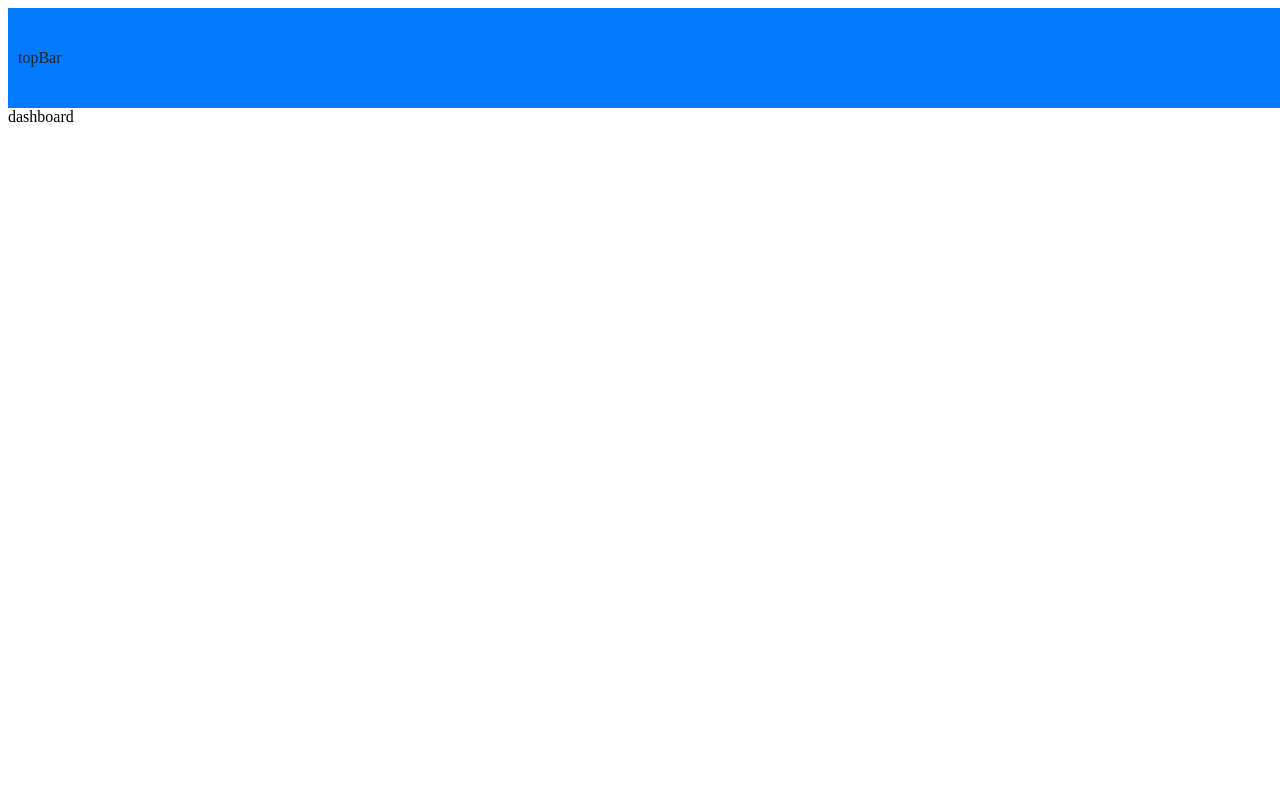
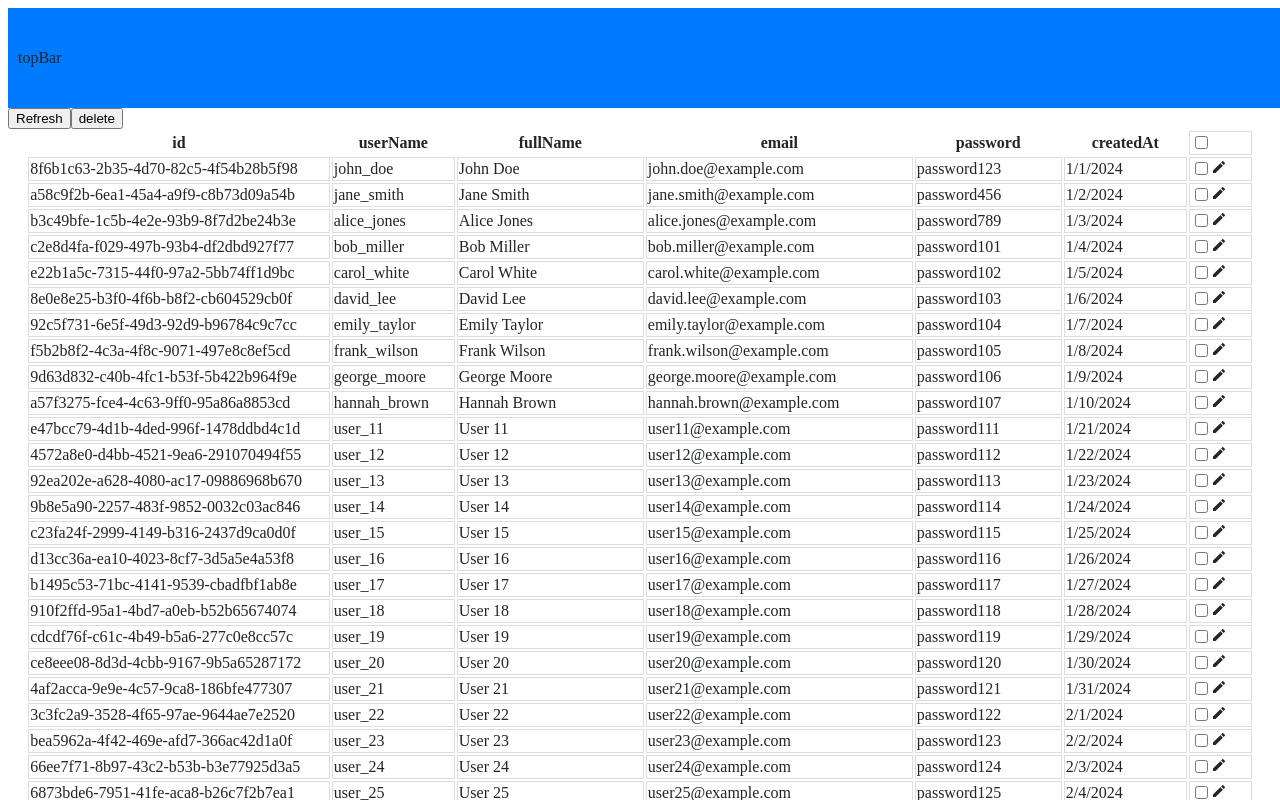
Before and after one commit to MosheRW/UMS, a React (Create React App) app: page /dashboard in a window 1280 px wide. Shown: the top 800 px of the page. Built offline with nearby package versions, Linux system fonts and the light colour scheme.

Commit message:
✨ feat(Dashboard): careate the dashboard

```diff
--- /dev/null
+++ b/src/components/dashboardComopnenet/dashboardComopnenet.style.ts
@@ -0,0 +1,76 @@
+import styled, { css } from "styled-components";
+
+
+
+export const TableContainer = styled.div`
+display: flex;
+flex-direction:row;
+justify-content: space-evenly;
+/* background-color:  ${({ theme }) => theme.firstComponentsColor}; */
+`;
+
+
+export const Table = styled.table``;
+
+export const TableCellCss = css`
+/* width: 30ch; */
+/* padding-right: 3ch; */
+`;
+
+export const TableHeader = styled.thead``;
+export const HeaderCell = styled.th`
+${TableCellCss}
+`;
+
+
+export const TableBody = styled.tbody`
+border: 1px solid #ddd;
+
+`;
+
+export const TableRow = styled.tr<{ $odd: boolean }>`
+background-color: ${({ theme }) => props => props.$odd ? theme.secondComponentsColorTransperent : theme.thirdComponentsColorTransperent};
+color: ${({ theme }) => props => props.$odd ? theme.primaryTextColor : theme.secondaryTextColor};
+color:  ${({ theme }) => theme.primaryTextColor};
+text-align: ${({ theme }) => theme.alignText};
+border-style: solid;
+/* border-radius:  ${({ theme }) => theme.borderRadius}; */
+border-color:  ${({ theme }) => theme.borderColor};
+border-width:  ${({ theme }) => theme.borderWidth};
+
+`;
+
+export const TableCell = styled.td<{ $length?: number }>`
+${TableCellCss}
+width: ${({ $length }) => $length && `${$length}ch` || '30ch'};
+padding-right: 3ch;
+border: 1px solid #ddd;
+
+/* border-style: solid; */
+/* border-radius:  ${({ theme }) => theme.borderRadius};
+border-color:  ${({ theme }) => theme.borderColor};
+border-width:  ${({ theme }) => theme.borderWidth}; */
+
+overflow: hidden;
+text-overflow: ellipsis;
+white-space: nowrap;
+
+`;
+
+export const InputCheckMark = styled.input.attrs({ type: 'checkbox' })`
+align-self: center;
+
+`;
+
+
+export const EditUserContainer = styled.div`
+display: flex;
+position: sticky;
+right: 0;
+top: 15vh;
+height: 80vh;
+/* justify-content: space-around; */
+
+
+/* width: 30vw; */
+`;
--- /dev/null
+++ b/src/components/dashboardComopnenet/dashboardComopnenet.tsx
@@ -0,0 +1,138 @@
+import React, { useCallback, useEffect, useMemo } from "react";
+import { User } from "../../types/user/user";
+import { EditUserContainer, HeaderCell, InputCheckMark, Table, TableBody, TableCell, TableContainer, TableHeader, TableRow } from "./dashboardComopnenet.style";
+import { MdEdit } from "react-icons/md";
+import EditUserComponenet from "../editUserComponenet/editUserComponenet";
+import { set } from "react-hook-form";
+
+
+
+
+interface Dict {
+  [key: string]: boolean;
+}
+
+
+interface DashboardComponent {
+  users: User[]
+}
+
+export default function DashboardComponent({ ...props }: DashboardComponent) {
+
+  //props
+  const [dataChanged, setDataChanged] = React.useState<boolean>(false);
+  const [usersDataDict, setUsersDataDict] = React.useState<Dict>({});
+  const [selectAll, setSelectAll] = React.useState<boolean>(false);
+  // const [onEdit, setOnEdit] = React.useState<boolean>(false);
+  const [user2Edit, setUser2Edit] = React.useState<User | null>(null);
+
+  const usersData = useMemo(() => {
+
+    const dict: Dict = {}
+    props.users.forEach((user) => { dict[user.id] = false });
+    setUsersDataDict(dict);
+    return props.users;
+  }, [dataChanged]);
+
+  //hooks
+  useEffect(() => {
+    console.log({ usersDataDict });
+  }
+    , [usersDataDict]);
+
+  //consts
+
+
+  //states
+
+
+  //helpers
+
+
+
+  //handlers
+  function checkboxHandler(id: string) {
+    return () => {
+      console.log({ id });
+      const dict = { ...usersDataDict };
+      dict[id] = !dict[id];
+      setUsersDataDict(dict);
+
+      if (selectAll) {
+        setSelectAll(false);
+      }
+    }
+  };
+
+  function headerCheckboxHandler() {
+    console.log('hello');
+    if (selectAll) {
+      setSelectAll(false);
+      const dict: Dict = {}
+      props.users.forEach((user) => { dict[user.id] = false });
+      setUsersDataDict(dict);
+    } else {
+      setSelectAll(true);
+      const dict: Dict = {}
+      props.users.forEach((user) => { dict[user.id] = true });
+      setUsersDataDict(dict);
+    }
+
+  }
+
+  //components
+  function UserRecordComponent(user: User, index: number) {
+    return (<TableRow $odd={index % 2 === 1} key={'user :' + user.id}>
+      <TableCell>{user.id}</TableCell>
+      <TableCell $length={12}>{user.userName}</TableCell>
+      <TableCell $length={20}>{user.fullName}</TableCell>
+      <TableCell>{user.email}</TableCell>
+      <TableCell $length={15}>{user.password}</TableCell>
+      <TableCell $length={12}>{user.createdAt.toLocaleDateString()}</TableCell>
+      <TableCell $length={0.01}>
+        <InputCheckMark checked={usersDataDict[user.id]} onChange={checkboxHandler(user.id)} />
+        <MdEdit onClick={() => {
+          user2Edit && setUser2Edit(null);
+          setUser2Edit(user);
+          console.log(user);
+        }} />
+      </TableCell>
+
+    </TableRow>);
+  }
+
+  return (
+    <>
+      <button onClick={() => setDataChanged(!dataChanged)}>Refresh</button>
+      <button onClick={() => { }}>delete</button>
+
+      <TableContainer>
+        <Table>
+          <TableHeader>
+            <TableRow $odd={0 % 2 === 1}>
+              {Object.keys(usersData[0]).map((key) =>
+                <HeaderCell key={key}>{key}</HeaderCell>)
+              }
+              <TableCell $length={0.01}><InputCheckMark checked={selectAll} onChange={headerCheckboxHandler} /></TableCell>
+
+            </TableRow>
+          </TableHeader>
+
+          <TableBody>
+            {usersData.map(UserRecordComponent)}
+          </TableBody>
+        </Table>
+
+
+        {user2Edit &&
+          <EditUserContainer>
+            <EditUserComponenet user={user2Edit} onSubmit={(user) => setUser2Edit(null)} />
+          </EditUserContainer>
+        }
+
+
+      </TableContainer>
+
+    </>
+  );
+}
--- /dev/null
+++ b/src/components/editUserComponenet/editUserComponenet.style.ts
@@ -0,0 +1,46 @@
+import styled, { css } from "styled-components";
+export enum Display {
+    side,
+    popUp,
+    fullScreen
+}
+
+export const Container = styled.div<{
+    $displayVersion?: Display
+}>`
+display: flex;
+flex-direction: column;
+justify-content: center;
+align-items: center;
+background-color: ${({ theme }) => theme.primaryColorTransperent};
+
+
+`;
+
+export const Form = styled.form`
+display: flex;
+flex-direction: column;
+justify-content: center;
+align-items: center;
+background-color: ${({ theme }) => theme.primaryColorTransperent};
+border: 1px solid black;
+/* width: fit-content; */
+`;
+
+const Input = css``;
+
+export const InputText = styled.input.attrs({ type: 'text' })`
+${Input}
+`;
+
+export const InputEmail = styled.input.attrs({ type: 'email' })`
+${Input}
+`;
+
+export const InputPassword = styled.input.attrs({ type: 'password' })`
+${Input}
+`;
+
+export const Label = styled.label`
+
+`;
--- /dev/null
+++ b/src/components/editUserComponenet/editUserComponenet.tsx
@@ -0,0 +1,55 @@
+import react, { use, useEffect, useMemo } from 'react';
+import { User } from '../../types/user/user';
+import { Container, Form, InputEmail, InputPassword, InputText, Label } from './editUserComponenet.style';
+import { useForm } from 'react-hook-form';
+
+export default function EditUserComponenet({ ...props }: { user: User | null, onSubmit: (data: any) => void }) {
+
+    const { user = {
+        id: "",
+        userName: "",
+        fullName: "",
+        email: "",
+        password: "",
+        createdAt: new Date(),
+        token: "",
+    }, onSubmit } = props;
+
+    const {
+        register,
+        handleSubmit,
+        formState: { errors },
+        reset
+    } = useForm();
+
+    useEffect(() => {
+        console.log(user);
+        reset();
+    }, [user])
+    return (
+        // <Container>
+        <Form onSubmit={handleSubmit((data) => { console.log(data); onSubmit(data) })}>
+            <hgroup>
+                <h1>Edit User</h1>
+            </hgroup>
+
+            <Label htmlFor="full name">full name</Label>
+            <InputText {...register('fullName', { value:user?.fullName, required: true})} />
+            <br />
+            <Label htmlFor="user name">user name</Label>
+            <InputText  {...register('userName', { value: user?.userName, required: true })} />
+            <br />
+            <Label htmlFor="email">email</Label>
+            <InputEmail {...register('email', { value: user?.email, required: true })} />
+            <br />
+            <Label htmlFor="password">password</Label>
+            <InputPassword {...register('password', { value: user?.password, required: true })} />
+            <br />
+            <br />
+            <button type="submit">Save</button>
+            <br />
+            <button type="button" onClick={() => { reset(); onSubmit(null) }}>Cancel</button>
+        </Form>
+        // </Container>
+    )
+}
--- a/src/pages/dasboard.tsx
+++ b/src/pages/dasboard.tsx
@@ -1,5 +1,8 @@
 import React from 'react';
+import DashboardComponent from '../components/dashboardComopnenet/dashboardComopnenet';
+import { User } from '../types/user/user';
+import {users} from '../full_users_list';
+export default function Dashboard() {
 
-export default function Dashboard() {
-    return <div>dashboard</div>;
+    return <DashboardComponent users={users} />;
 }
```
